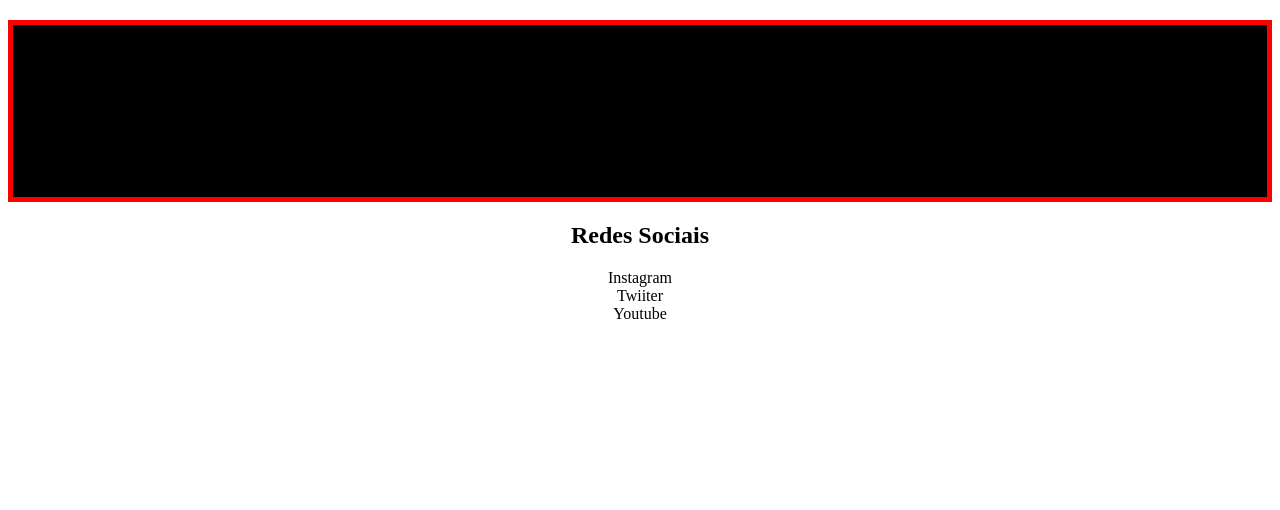
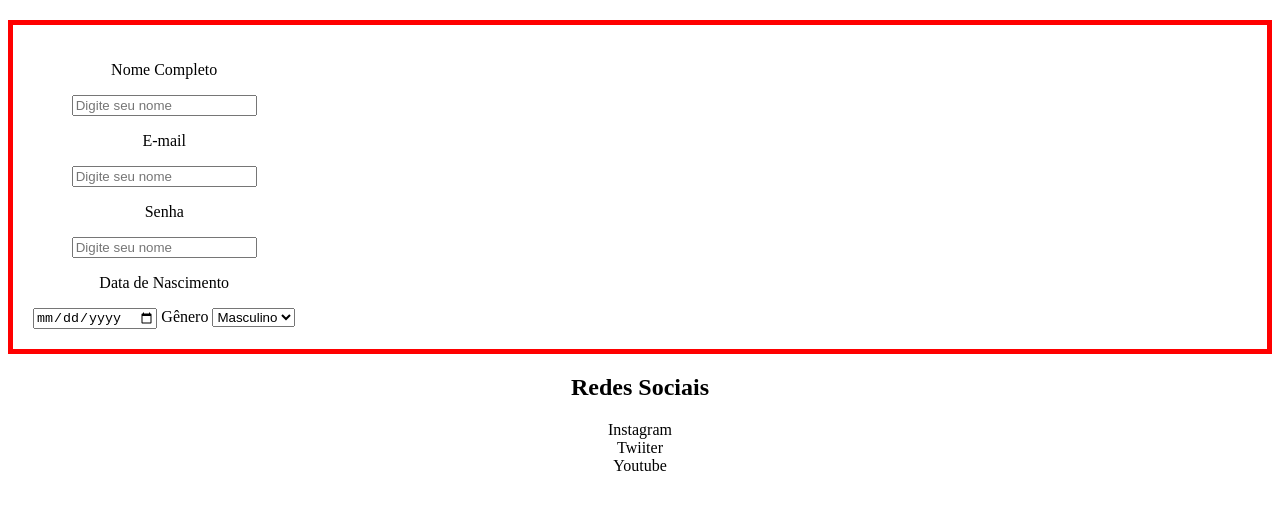
Before and after one commit to JoaoFPedro/CssPracticing, a plain HTML site: page index.html in a window 1280 px wide. Drawn offline with Linux system fonts and the light colour scheme.

Commit message:
Praticing CSS

```diff
--- a/index.html
+++ b/index.html
@@ -8,8 +8,26 @@
 </head>
 <body>
   <div class="container">
-    <h1>Lorem ipsum dolor sit amet.</h1>
-    <p> Lorem ipsum, dolor sit amet consectetur adipisicing elit. Suscipit quidem, ut reprehenderit at voluptatum adipisci fuga consequuntur ex ad sunt ea consequatur voluptas repudiandae laudantium cupiditate ullam. Culpa, modi fugiat.</p>
+    <form>
+   <p>Nome Completo</p>
+   <input type="text" placeholder="Digite seu nome" >
+
+   <p>E-mail</p>
+   <input type="text" placeholder="Digite seu nome" >
+
+   <p>Senha</p>
+   <input type="password" placeholder="Digite seu nome" >
+
+   <p>Data de Nascimento</p>
+   <input type="date" placeholder="Digite seu nome" >
+
+   <label for="fruits">Gênero</label>
+        <select id="fruits" name="fruits">
+            <option value="apple">Masculino</option>
+            <option value="banana">Feminino</option>
+            <option value="cherry">Outros</option>
+                   </select>
+  </form>
   </div>
   <h2 class="title">Redes Sociais</h2>
   <div class="social-media">
--- a/styles.css
+++ b/styles.css
@@ -2,8 +2,8 @@
 
 .container {
 
-    background-color: black;
-
+    display: flex;
+    text-align: center;
     padding: 20px;
     border: 5px solid red;
     margin-top: 20px;
```
